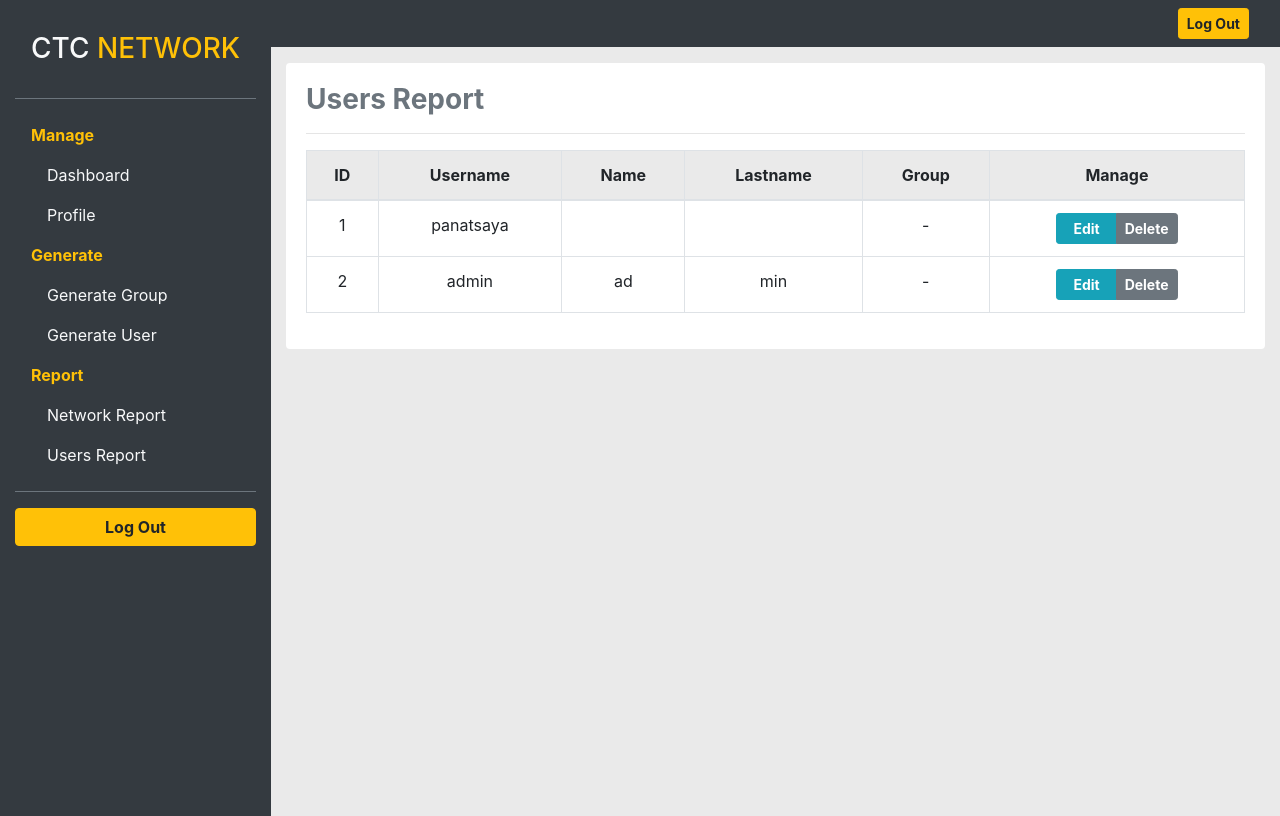
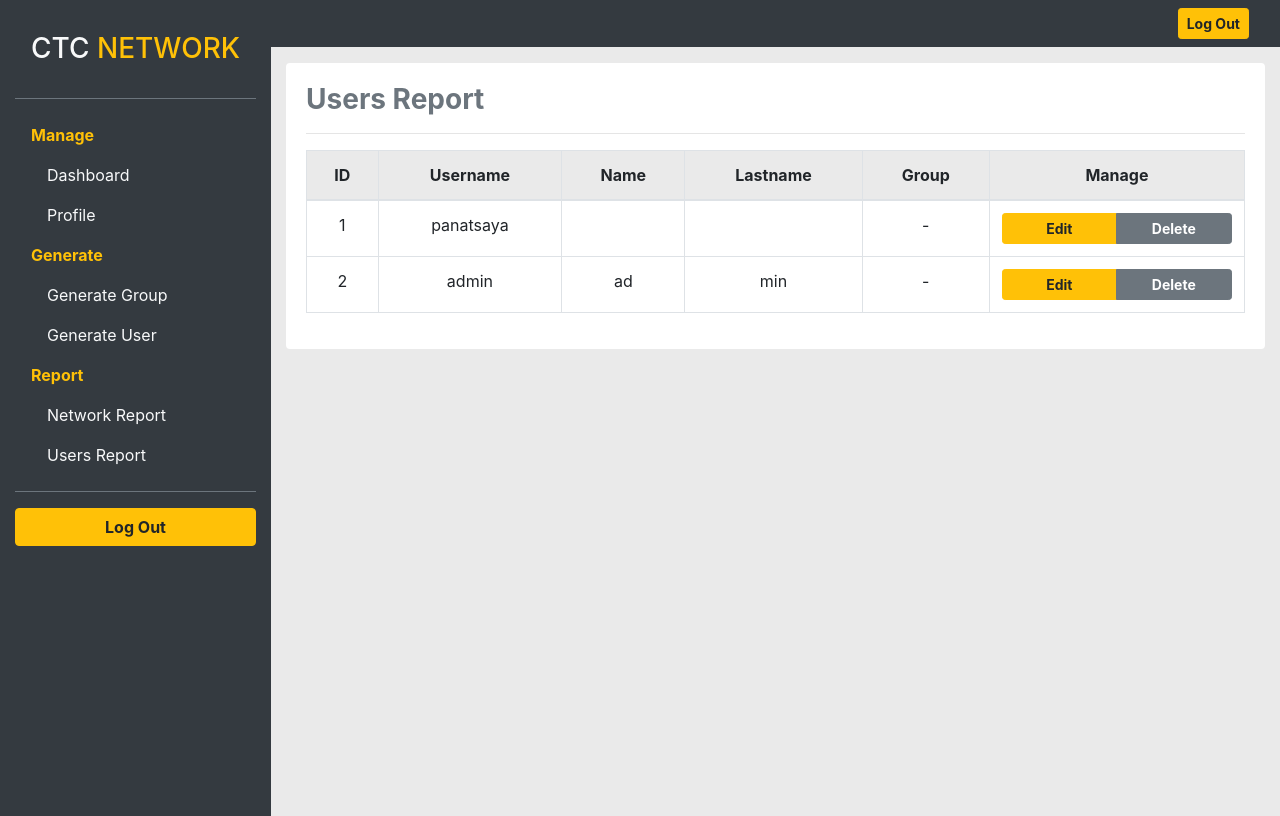
Before and after one commit to Sutikan/web_network_user_management, a PHP site: page /admin_ure.php in a window 1280 px wide. Run offline with PHP 8.4, Linux system fonts and the light colour scheme; the visitor is signed in with stand-in values (Sample User, id 1); data comes from the database, SQL or seed files in the repository.

Commit message:
Update admin_ure.php

```diff
--- a/admin_ure.php
+++ b/admin_ure.php
@@ -62,8 +62,8 @@
 													 	echo "-";
 													 } ?></td>
 													<td>
-														<div class="btn-group btn-group-sm">
-															<button class="btn btn-info font-weight-bold px-3" type="button" data-toggle="modal" data-target="#upU<?php echo $show['id'] ?>">Edit</button>
+														<div class="btn-group btn-group-sm btn-block">
+															<button class="btn btn-warning font-weight-bold px-3" type="button" data-toggle="modal" data-target="#upU<?php echo $show['id'] ?>">Edit</button>
 															<button class="btn btn-secondary font-weight-bold" type="button" data-toggle="modal" data-target="#delU<?php echo $show['id'] ?>">Delete</button>
 														</div>
 													</td>
@@ -72,7 +72,7 @@
 													<div class="modal-dialog modal-dialog-centered">
 														<div class="modal-content">
 															<form method="post">
-																<div class="modal-header bg-info text-light">
+																<div class="modal-header bg-warning text-light">
 																	<h4 class="modal-title">Update User</h4>
 																	<button class="close" type="button" data-dismiss="modal">&times;</button>
 																</div>
@@ -109,7 +109,7 @@
 																</div>
 																<div class="modal-footer">
 																	<input type="hidden" name="up_username" value="<?php echo $show['username'] ?>">
-																	<button class="btn btn-info font-weight-bold" type="submit" name="up_U">Update</button>
+																	<button class="btn btn-warning font-weight-bold" type="submit" name="up_U">Update</button>
 																	<button class="btn btn-light font-weight-bold" type="button" data-dismiss="modal">Cancel</button>
 																</div>
 															</form>
```
